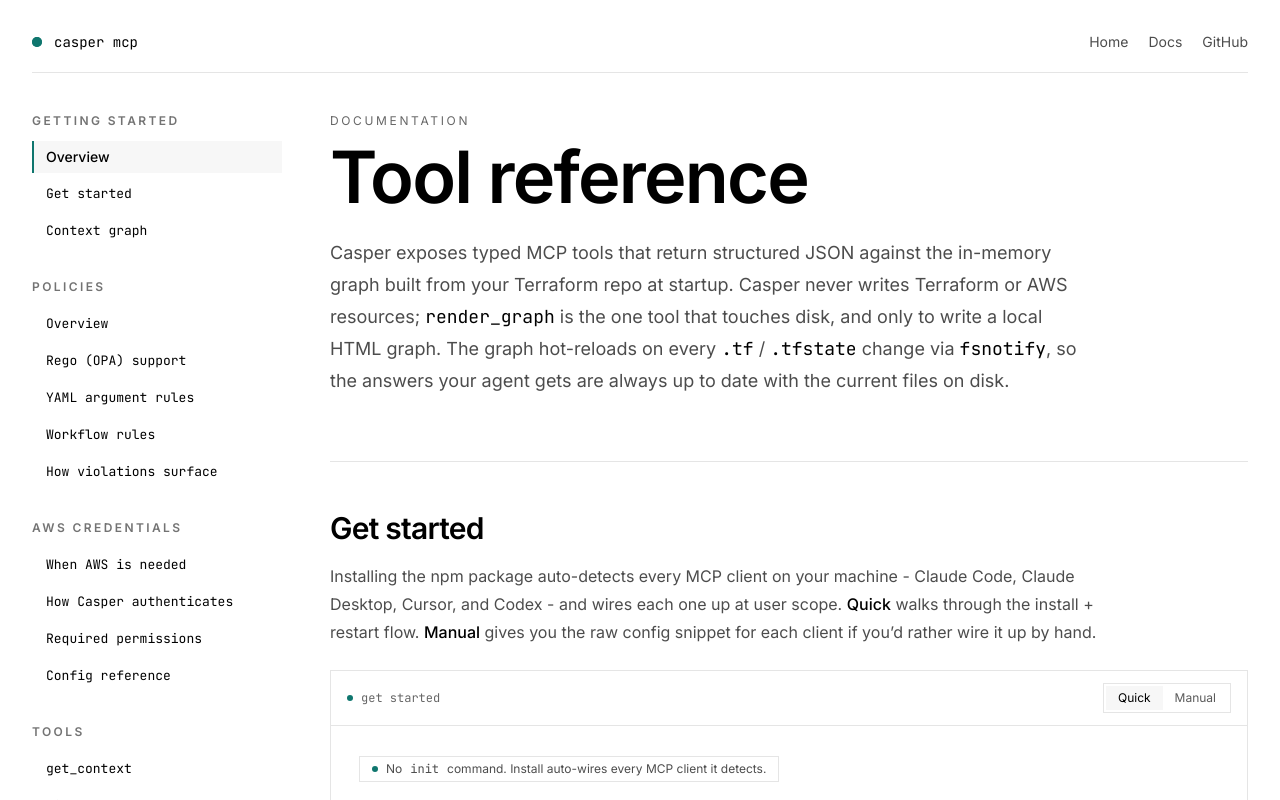
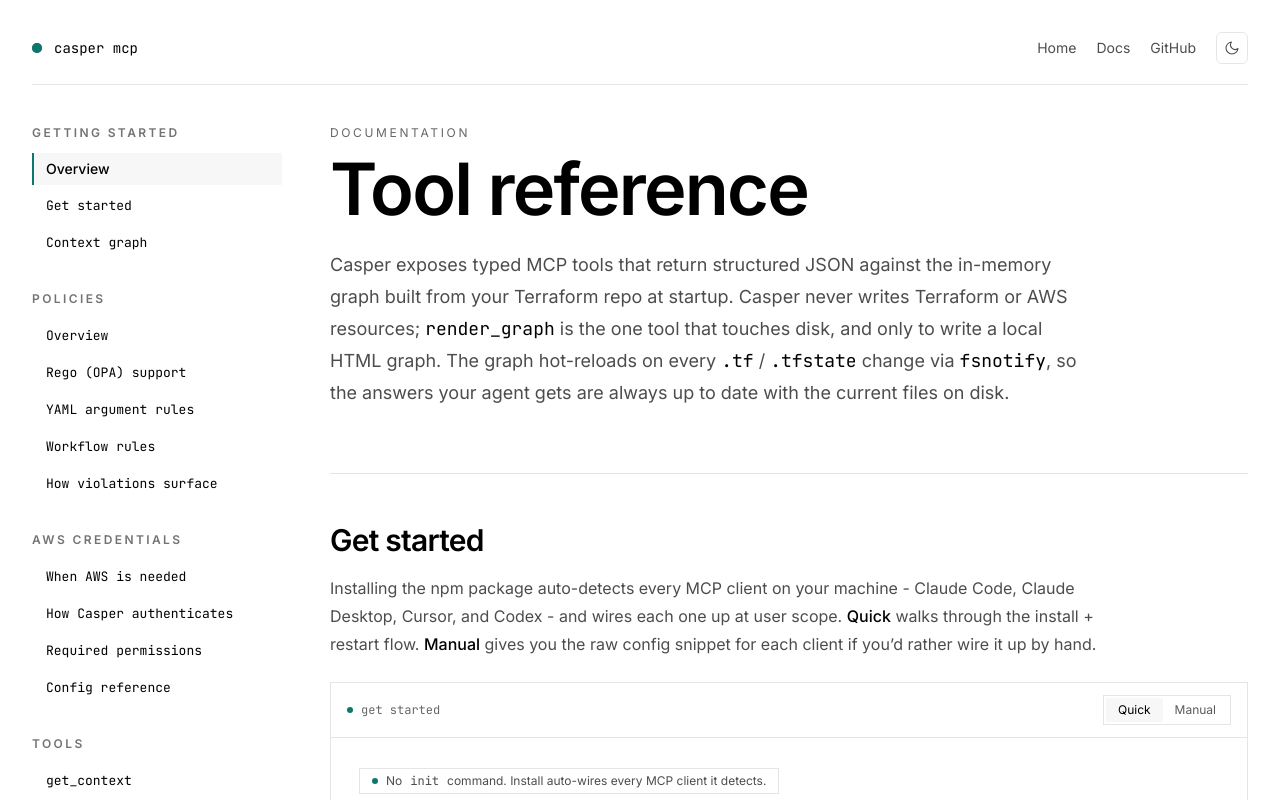
Before and after one commit to ASHUTOSH-SWAIN-GIT/casper-ui, a Next.js app: page /docs in a window 1280 px wide. Shown: the top 800 px of the page. Built offline with nearby package versions, Linux system fonts and the light colour scheme.

Commit message:
dark mode toggler

```diff
--- a/app/globals.css
+++ b/app/globals.css
@@ -12,7 +12,48 @@
   --accent: #0f766e;
   --accent-soft: #ccfbf1;
   --accent-glow: rgba(15, 118, 110, 0.14);
+  --fg-rgb: 10, 10, 10;
+  --surface-rgb: 255, 255, 255;
+  --grid-line: rgba(10, 10, 10, 0.055);
 }
+
+html.dark {
+  --bg: #0a0a0a;
+  --fg: #f5f5f5;
+  --muted: rgba(245, 245, 245, 0.66);
+  --border: rgba(255, 255, 255, 0.12);
+  --surface: #0a0a0a;
+  --surface-2: #161616;
+  --accent: #14b8a6;
+  --accent-soft: rgba(20, 184, 166, 0.18);
+  --accent-glow: rgba(20, 184, 166, 0.22);
+  --fg-rgb: 245, 245, 245;
+  --surface-rgb: 10, 10, 10;
+  --grid-line: rgba(255, 255, 255, 0.06);
+}
+
+/* Remap hardcoded Tailwind color utilities to themed variables in dark mode. */
+.dark .text-black { color: var(--fg); }
+.dark .text-black\/40 { color: rgba(var(--fg-rgb), 0.40); }
+.dark .text-black\/45 { color: rgba(var(--fg-rgb), 0.45); }
+.dark .text-black\/55 { color: rgba(var(--fg-rgb), 0.55); }
+.dark .text-black\/60 { color: rgba(var(--fg-rgb), 0.60); }
+.dark .text-black\/62 { color: rgba(var(--fg-rgb), 0.62); }
+.dark .text-black\/65 { color: rgba(var(--fg-rgb), 0.65); }
+.dark .text-black\/70 { color: rgba(var(--fg-rgb), 0.70); }
+.dark .hover\:text-black:hover { color: var(--fg); }
+.dark .group:hover .group-hover\:text-black { color: var(--fg); }
+
+.dark .bg-white { background-color: var(--surface); }
+.dark .bg-white\/90 { background-color: rgba(var(--surface-rgb), 0.90); }
+
+.dark .border-black { border-color: var(--fg); }
+.dark .border-black\/10 { border-color: var(--border); }
+.dark .border-black\/15 { border-color: var(--border); }
+.dark .hover\:border-black:hover { border-color: var(--fg); }
+
+.dark .bg-black\/10 { background-color: var(--border); }
+.dark .divide-black\/10 > :not([hidden]) ~ :not([hidden]) { border-color: var(--border); }
 
 html, body {
   background: var(--bg);
@@ -32,8 +73,8 @@
 
 .grid-bg {
   background-image:
-    linear-gradient(to right, rgba(10,10,10,0.055) 1px, transparent 1px),
-    linear-gradient(to bottom, rgba(10,10,10,0.055) 1px, transparent 1px);
+    linear-gradient(to right, var(--grid-line) 1px, transparent 1px),
+    linear-gradient(to bottom, var(--grid-line) 1px, transparent 1px);
   background-size: 40px 40px;
   mask-image: linear-gradient(to bottom, black, transparent 92%);
 }
--- a/app/layout.tsx
+++ b/app/layout.tsx
@@ -25,8 +25,12 @@
 }: {
   children: React.ReactNode;
 }) {
+  const themeInit = `(function(){try{var s=localStorage.getItem('theme');var m=window.matchMedia('(prefers-color-scheme: dark)').matches;if(s==='dark'||(!s&&m)){document.documentElement.classList.add('dark');}}catch(e){}})();`;
   return (
-    <html lang="en" className={`${inter.variable} ${jetbrainsMono.variable}`}>
+    <html lang="en" className={`${inter.variable} ${jetbrainsMono.variable}`} suppressHydrationWarning>
+      <head>
+        <script dangerouslySetInnerHTML={{ __html: themeInit }} />
+      </head>
       <body className="min-h-screen antialiased font-sans">{children}</body>
     </html>
   );
--- a/components/nav.tsx
+++ b/components/nav.tsx
@@ -1,4 +1,5 @@
 import Link from "next/link";
+import { ThemeToggle } from "./theme-toggle";
 
 export function Nav() {
   return (
@@ -21,6 +22,7 @@
         >
           GitHub
         </a>
+        <ThemeToggle />
       </nav>
     </header>
   );
--- /dev/null
+++ b/components/theme-toggle.tsx
@@ -0,0 +1,80 @@
+"use client";
+
+import { useEffect, useState } from "react";
+
+type Theme = "light" | "dark";
+
+function getInitialTheme(): Theme {
+  if (typeof document === "undefined") return "light";
+  return document.documentElement.classList.contains("dark") ? "dark" : "light";
+}
+
+export function ThemeToggle() {
+  const [theme, setTheme] = useState<Theme>("light");
+  const [mounted, setMounted] = useState(false);
+
+  useEffect(() => {
+    setTheme(getInitialTheme());
+    setMounted(true);
+  }, []);
+
+  function toggle() {
+    const next: Theme = theme === "dark" ? "light" : "dark";
+    setTheme(next);
+    const root = document.documentElement;
+    root.classList.toggle("dark", next === "dark");
+    try {
+      localStorage.setItem("theme", next);
+    } catch {}
+  }
+
+  const isDark = theme === "dark";
+
+  return (
+    <button
+      type="button"
+      onClick={toggle}
+      aria-label={isDark ? "Switch to light mode" : "Switch to dark mode"}
+      aria-pressed={isDark}
+      className="inline-flex size-8 items-center justify-center rounded-md border border-black/10 text-black/70 transition hover:border-black hover:text-black"
+    >
+      {mounted && isDark ? (
+        <svg
+          xmlns="http://www.w3.org/2000/svg"
+          viewBox="0 0 24 24"
+          fill="none"
+          stroke="currentColor"
+          strokeWidth="1.6"
+          strokeLinecap="round"
+          strokeLinejoin="round"
+          className="size-4"
+          aria-hidden="true"
+        >
+          <circle cx="12" cy="12" r="4" />
+          <path d="M12 2v2" />
+          <path d="M12 20v2" />
+          <path d="m4.93 4.93 1.41 1.41" />
+          <path d="m17.66 17.66 1.41 1.41" />
+          <path d="M2 12h2" />
+          <path d="M20 12h2" />
+          <path d="m4.93 19.07 1.41-1.41" />
+          <path d="m17.66 6.34 1.41-1.41" />
+        </svg>
+      ) : (
+        <svg
+          xmlns="http://www.w3.org/2000/svg"
+          viewBox="0 0 24 24"
+          fill="none"
+          stroke="currentColor"
+          strokeWidth="1.6"
+          strokeLinecap="round"
+          strokeLinejoin="round"
+          className="size-4"
+          aria-hidden="true"
+        >
+          <path d="M21 12.79A9 9 0 1 1 11.21 3 7 7 0 0 0 21 12.79Z" />
+        </svg>
+      )}
+    </button>
+  );
+}
```
